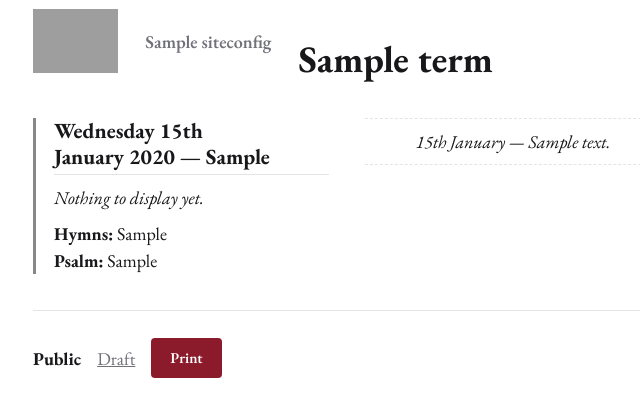
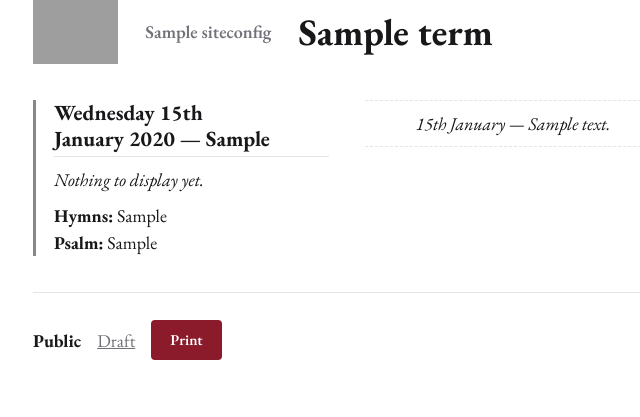
Before and after one commit to StockoL/precentor, a Django app: page /terms/1/music-list/ in a window 1280 px wide. Shown: the part 77-494 px from the top of the page, without its empty margins (127-767 px from the left). Run offline with Django 5.2, Linux system fonts and the light colour scheme; a user stored in the database is signed in; tables that the repository leaves empty hold one stand-in row (values such as "Sample post"); data that the repository does not hold is empty; grey boxes are pictures that could not be loaded.

Commit message:
Line up the music list's header and let it wrap
The header is a flex row spaced by gap, but it also carried .flow,
whose top margins pushed the title below the logo and church name. It
now lines up, and on a narrow screen the title moves to its own line
instead of being squeezed.

```diff
--- a/planning/templates/planning/music_list.html
+++ b/planning/templates/planning/music_list.html
@@ -12,7 +12,8 @@
     {# The banner carries the church's name, so the name isn't written out again; it's the alt text instead. #}
     <img class="music-list-banner" src="{{ site_config.crest_url }}" alt="{{ site_config.church_name }}">
     {% endif %}
-    <div class="music-list-header flow">
+    {# A flex row spaced by gap, so no .flow: its top margins would push the later items down. #}
+    <div class="music-list-header">
         {% if site_config.crest_layout == "logo" %}
         {# Empty alt: the church's name is written right beside the logo. #}
         <img class="music-list-crest" src="{{ site_config.crest_url }}" alt="">
--- a/static/src/blocks/music-list.css
+++ b/static/src/blocks/music-list.css
@@ -9,6 +9,7 @@
 
   .music-list-header {
     display: flex;
+    flex-wrap: wrap;
     align-items: center;
     gap: var(--spacing-m);
     margin-block-end: var(--spacing-l);
```
